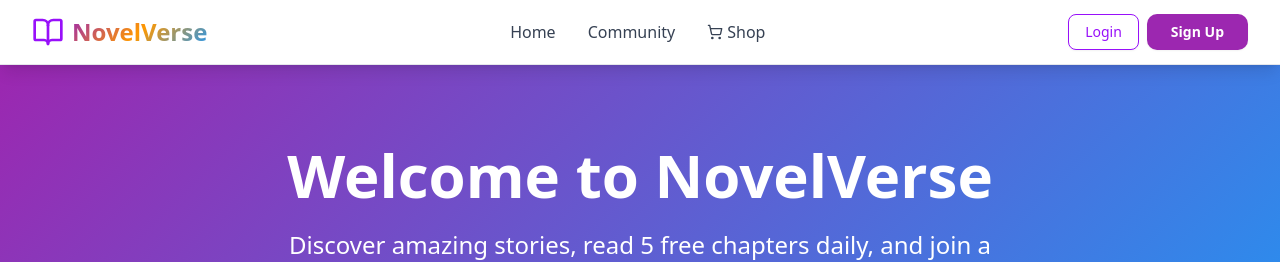
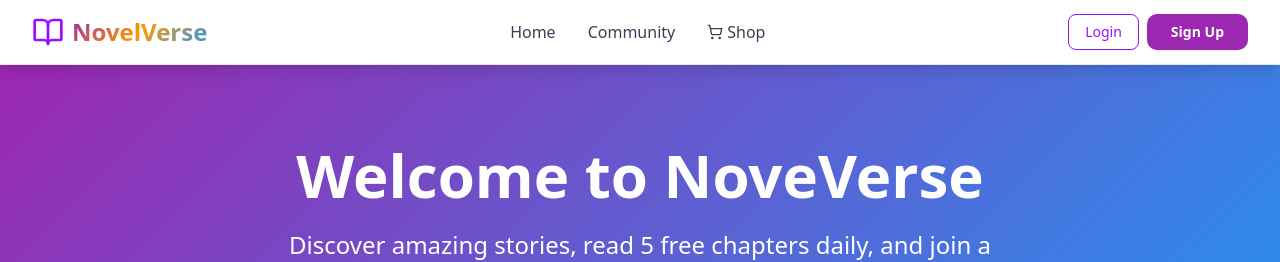
Before and after one commit to Adeyemi-Timilehin/novelverse-frontend, a React (Vite) app: page / in a window 1280 px wide. Shown: the top 262 px of the page. Built offline with nearby package versions, Linux system fonts and the light colour scheme; no server answers.

Commit message:
Update HomePage.jsx

```diff
--- a/src/pages/HomePage.jsx
+++ b/src/pages/HomePage.jsx
@@ -191,7 +191,7 @@ const HomePage = () => {
       <section className="novelverse-gradient text-white py-20">
         <div className="max-w-7xl mx-auto px-4 sm:px-6 lg:px-8 text-center">
           <h1 className="text-4xl md:text-6xl font-bold mb-6">
-            Welcome to NovelVerse
+            Welcome to NoveVerse
           </h1>
           <p className="text-xl md:text-2xl mb-8 max-w-3xl mx-auto">
             Discover amazing stories, read 5 free chapters daily, and join a community of book lovers
```
